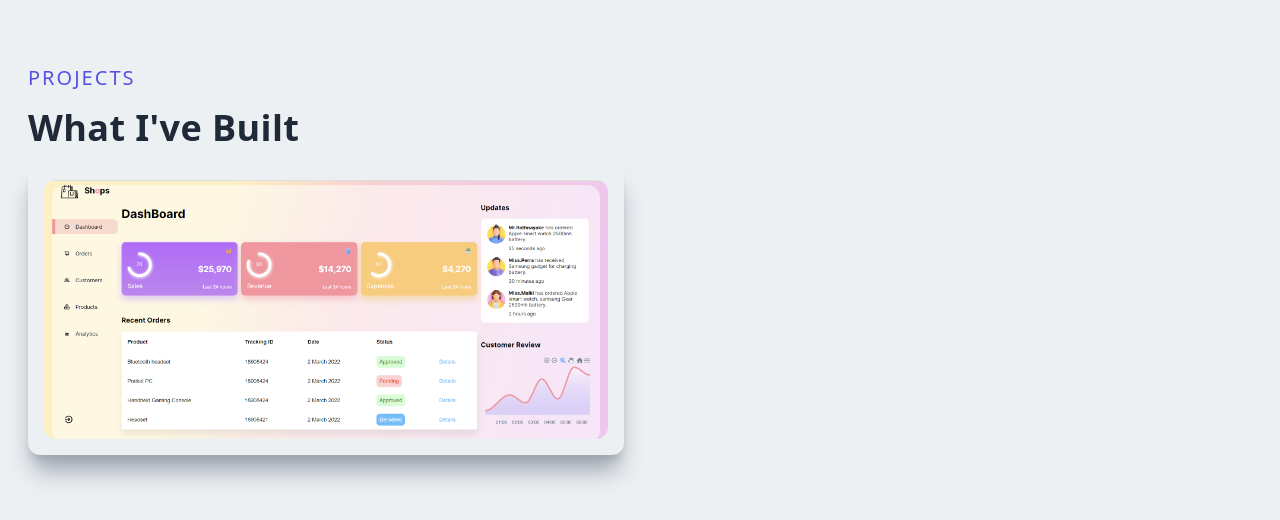
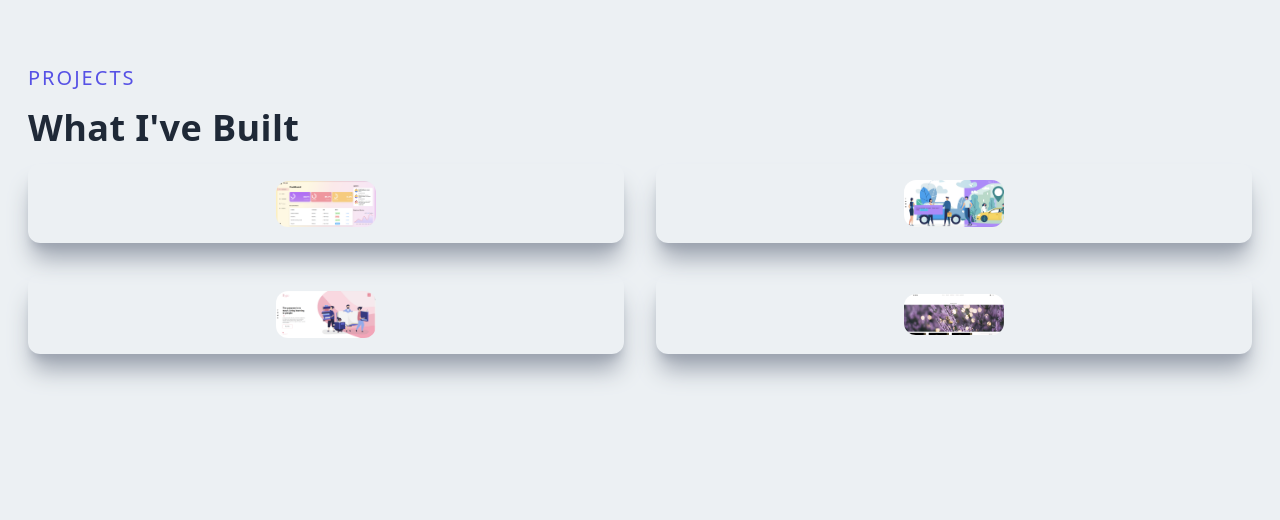
Before and after one commit to Sama-Liyanage/Next-JS-Portfolio, a Next.js app: page /components/Projects in a window 1280 px wide. Shown: the top 520 px of the page. Built offline with nearby package versions, Linux system fonts and the light colour scheme.

Commit message:
Update Content

```diff
--- /dev/null
+++ b/pages/components/ProjectItem.jsx
@@ -0,0 +1,30 @@
+import React from "react";
+import Image from "next/image";
+import AdminPanel from "../../public/assets/projects/AdminPanel.png";
+import Link from "next/link";
+
+const ProjectItem = ({ title, backgroundImg, projectUrl }) => {
+  return (
+    <div className="relative flex items-center justify-center h-auto w-full shadow-xl shadow-gray-400 rounded-xl p-4 group hover:bg-gradient-to-r from-[#5651e5] to-[#709dff]">
+      <Image
+        className="rounded-xl group-hover:opacity-10"
+        src={backgroundImg}
+        width="100px"
+        height="200px"
+        alt="/"
+      />
+      <div className="hidden group-hover:block absolute top-[50%] left-[50%] translate-x-[-50%] translate-y-[-50%]">
+        <h3 className="text-2xl text-white tracking-wider text-center">
+          {title}
+        </h3>
+        <Link href={ projectUrl}>
+          <p className="text-center py-3 rounded-lg bg-white text-gray-700 font-bold text-lg cursor-pointer">
+            More Info
+          </p>
+        </Link>
+      </div>
+    </div>
+  );
+};
+
+export default ProjectItem;
--- a/pages/components/Projects.jsx
+++ b/pages/components/Projects.jsx
@@ -1,7 +1,11 @@
 import React from "react";
 import Image from "next/image";
 import AdminPanel from "../../public/assets/projects/AdminPanel.png";
-import Link from "next/link";
+import CarRental from "../../public/assets/projects/CarRental.png"
+import educationalWebsiteProject from "../../public/assets/projects/educationalWebsiteProject.png"
+import studentRegistrationProject from "../../public/assets/projects/studentRegistrationProject.png"
+import Blog from "../../public/assets/projects/Blog.png"
+import ProjectItem from "./ProjectItem";
 
 const Projects = () => {
   return (
@@ -12,20 +16,30 @@ const Projects = () => {
       <h2 className="py-4">What I've Built</h2>
       <div className="grid md:grid-cols-2 gap-8">
 
-        <div className="relative flex items-center justify-center h-auto w-full shadow-xl shadow-gray-400 rounded-xl p-4 group hover:bg-gradient-to-r from-[#5651e5] to-[#709dff]">
-          <Image
-            className="rounded-xl group-hover:opacity-10"
-            src={AdminPanel}
-            alt="/"
-          />
-          <div className="hidden group-hover:block absolute top-[50%] left-[50%] translate-x-[-50%] translate-y-[-50%]">
-            <h3 className="text-2xl text-white tracking-wider text-center">Admin Panel</h3>
-            <p className="pb-4 pt-2 text-white text-center">React Js</p>
-            <Link href="/">
-              <p className="text-center py-3 rounded-lg bg-white text-gray-700 font-bold text-lg cursor-pointer">More Info</p>
-            </Link>
-          </div>
-        </div>
+        <ProjectItem
+          title="Admin Panel"
+          backgroundImg={AdminPanel}
+          projectUrl="/adminPanel"
+        />
+
+        <ProjectItem
+          title="Car Rental System"
+          backgroundImg={CarRental}
+          projectUrl="/carRental"
+        />
+
+        <ProjectItem
+          title="Educational Website"
+          backgroundImg={educationalWebsiteProject}
+          projectUrl="/educationalWebSite"
+        />
+
+        <ProjectItem
+          title="Blog Site"
+          backgroundImg={Blog}
+          projectUrl="/blogSite"
+        />
+
 
       </div>
     </div>
```
Also changed, not shown: public/assets/projects/Blog.png (added), public/assets/projects/CarRental.png (renamed from public/assets/projects/carRentalProject.png).
